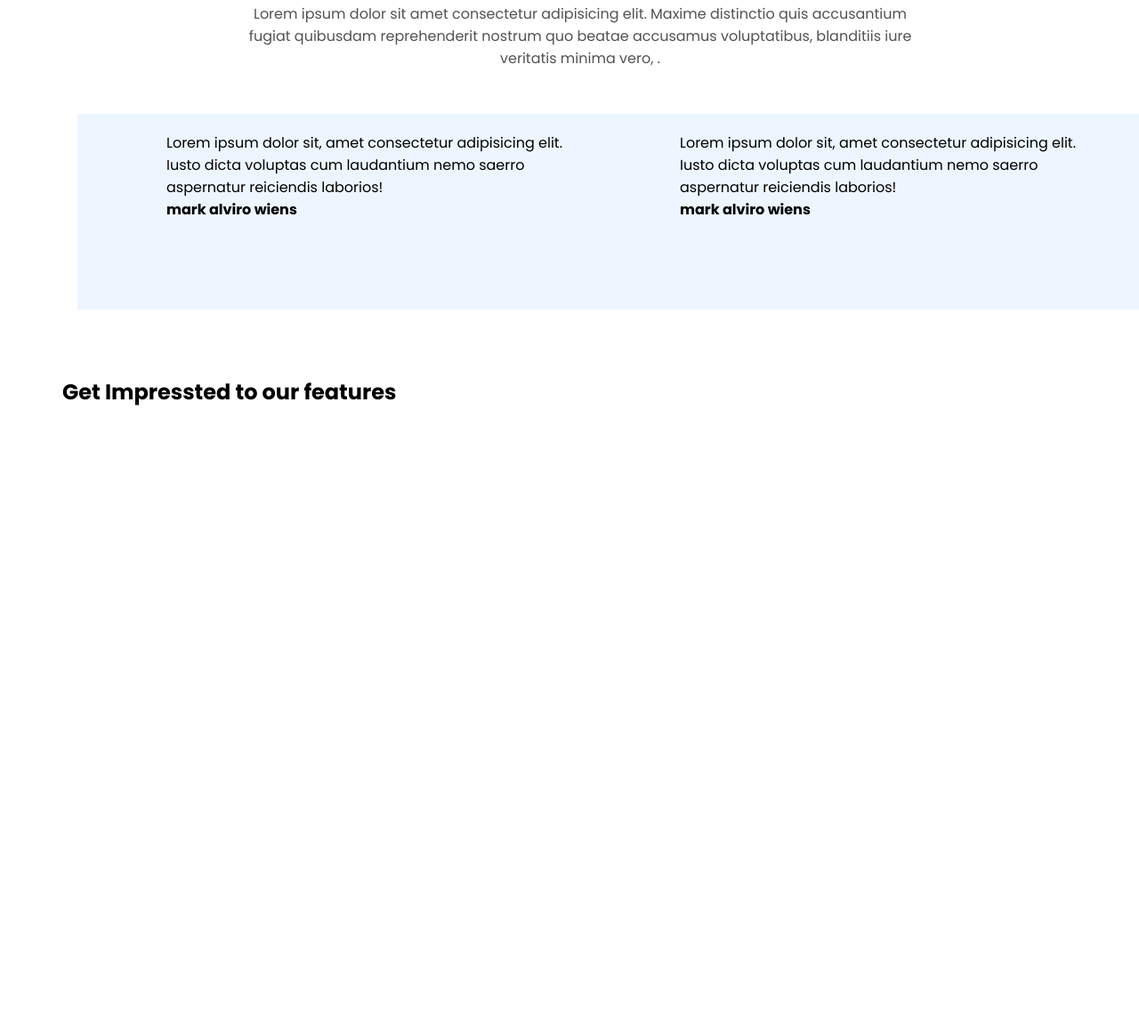
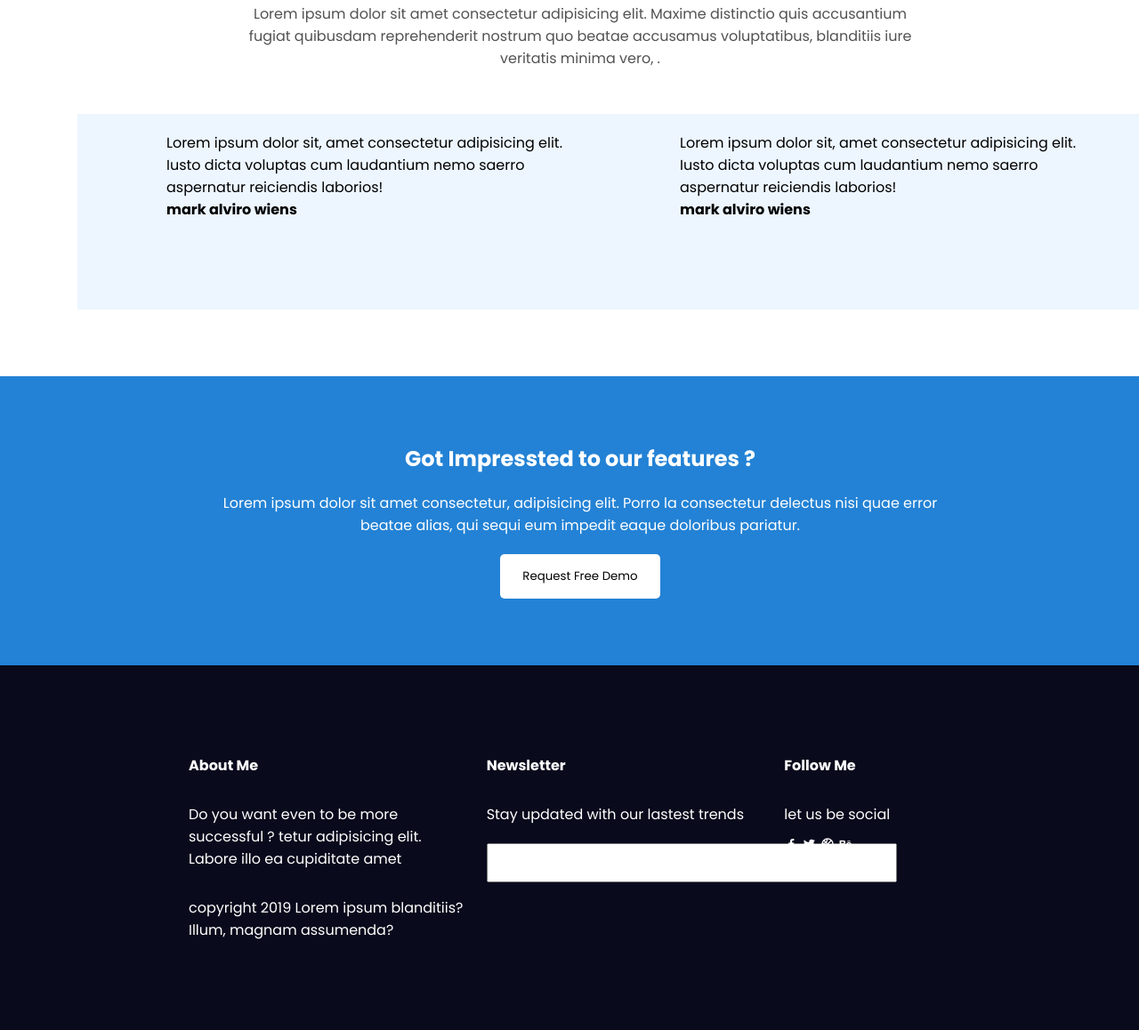
Before and after one commit to hoseintanavar/task, a plain HTML site: page index.html in a window 1280 px wide. Shown: the part 3197-4355 px from the top of the page at 89% size. Before the commit the page ends 3655 px from the top, so only its background shows below. Drawn offline with nearby package versions, Linux system fonts and the light colour scheme.

Commit message:
update endless

```diff
--- a/index.html
+++ b/index.html
@@ -118,7 +118,7 @@
             Get Started Now
           </button>
         </div>
-        <div class="col-6">
+        <div class="col-md-6 col-sm-12">
           <img src="assets/images/home-left-1.png " alt="" class="home-left-1">
         </div>
       </div>
@@ -138,7 +138,7 @@
     <div class="fivesection">
       <div class="container">
         <div class="row">
-          <div class="col-6">
+          <div class="col-md-6 col-sm-12">
             <h2 class="h2Thirdsection"> are made a lweife that will change you</h2>
             <h4>
               Lorem ipsum dolor sit, amet consectetur adipisicing elit. Architecto natus assumenda quisquam reiciendis
@@ -149,7 +149,7 @@
               Get Started Now
             </button>
           </div>
-          <div class="col-6">
+          <div class="col-md-6 col-sm-12">
             <img src="assets/images/home-left-1.png " alt="" class="home-left-1">
           </div>
         </div>
@@ -168,7 +168,7 @@
           <p>Lorem ipsum dolor sit amet consectetur adipisicing elit. Maxime distinctio quis accusantium fugiat
             quibusdam reprehenderit nostrum quo beatae accusamus voluptatibus, blanditiis iure veritatis minima vero,
             .</p>
-          <div class="col-6">
+          <div class="col-md-6 col-sm-12">
             <div class="sixSectionCol">Lorem ipsum dolor sit, amet consectetur adipisicing elit. Iusto dicta voluptas
               cum laudantium nemo saerro aspernatur reiciendis
               laborios! <div class="mark">
@@ -177,8 +177,7 @@
             </div>
 
           </div>
-          <div class="col-6">
-
+          <div class="col-md-6 col-sm-12">
             <div class="sixSectionCol">Lorem ipsum dolor sit, amet consectetur adipisicing elit. Iusto dicta voluptas
               cum laudantium nemo saerro aspernatur reiciendis
               laborios! <div class="mark">
@@ -196,7 +195,46 @@
     <div class="sevenSection">
       <div class="container">
         <div class="row">
-          <h2>Get Impressted to our features</h2>
+          <h2>Got Impressted to our features ?</h2>
+          <p>Lorem ipsum dolor sit amet consectetur, adipisicing elit. Porro la
+            consectetur delectus nisi quae error beatae alias, qui sequi eum impedit eaque doloribus
+            pariatur.</p>
+        </div>
+        <div class="buttonSevenSection">
+          <button>Request Free Demo</button>
+        </div>
+      </div>
+    </div>
+  </section>
+  <!-- section 8 -->
+  <section>
+    <div class="eightSection">
+      <div class="container">
+        <div class="row">
+          <div class="col-md-4 col-sm-12">
+            <h4>About Me</h4>
+            <p class="aboutP">Do you want even to be more successful ? tetur
+              adipisicing elit. Labore
+              illo ea cupiditate amet </p>
+            <p>copyright 2019 Lorem ipsum blanditiis? Illum, magnam assumenda?</p>
+          </div>
+          <div class="col-md-4 col-sm-12">
+            <h4>Newsletter</h4>
+            <p>
+              Stay updated with our lastest trends
+            </p>
+            <input type="text">
+          </div>
+          <div class="col-md-4 col-sm-12">
+            <h4>Follow Me</h4>
+            <p> let us be social </p>
+            <div class="icone">
+              <i class='bx bxl-facebook'></i>
+              <i class='bx bxl-twitter'></i>
+              <i class='bx bx-basketball'></i>
+              <i class='bx bxl-behance'></i>
+            </div>
+          </div>
         </div>
       </div>
     </div>
--- a/styles/style.css
+++ b/styles/style.css
@@ -1,4 +1,5 @@
 @import url("https://fonts.googleapis.com/css2?family=Poppins:wght@300;400;700&display=swap");
+
 /* global css */
 * {
   margin: 0;
@@ -6,11 +7,7 @@
   font-family: poppins;
 }
 
-button {
-cursor: pointer !important
-
-
-}
+/* header */
 header {
   background-color: #4eadff;
 }
@@ -86,6 +83,7 @@ nav button {
   margin: 150px 0;
 }
 
+/*  section 2 */
 .howitworks {
   padding: 100px 0;
 }
@@ -132,7 +130,7 @@ nav button {
   color: #525252;
 }
 
-/* Third Section */
+/* Section 3 */
 .thirdSection {
   background-color: #edf6ff;
   height: 350px;
@@ -149,6 +147,7 @@ nav button {
   align-items: center;
   justify-content: space-between;
 }
+
 .buttonsContainer button {
   cursor: pointer;
   width: 20%;
@@ -182,10 +181,11 @@ nav button {
   margin-top: 25px;
 }
 
+/* section 4 */
 .forthSection {
   text-align: center;
   padding: 50px 0;
-  background-color:white;
+  background-color: white;
 }
 
 .forthSection h2 {
@@ -201,12 +201,13 @@ nav button {
   margin-top: 25px;
 }
 
+/* section 5 */
 .fivesection {
   padding: 100px;
-  background-color:  #edf6ff
-
+  background-color: #edf6ff
 }
 
+/* section 6 */
 .sixSection {
   text-align: center;
   padding: 75px;
@@ -226,8 +227,62 @@ nav button {
   margin-top: 50px;
   padding: 20px 50px 100px 100px;
   background-color: #edf6ff;
-  text-align:left ;
+  text-align: left;
 }
+
+/* section 7 */
+
+.sevenSection {
+  color: white;
+  text-align: center;
+  padding: 75px;
+  background-color: #2382d5;
+}
+
+.sevenSection p {
+  padding: 20px 150px;
+}
+
+.sevenSection button {
+  padding: 15px 25px;
+  background-color: white;
+  color: black;
+  border: none;
+  border-radius: 5px;
+}
+
+/* section 8 */
+
+.eightSection {
+  background-color: #090a1c;
+  color: white;
+  text-align: center;
+  padding: 100px 100px 100px 200px;
+}
+
+.eightSection h4 {
+  margin-bottom: 30px;
+  text-align: left;
+
+}
+
+.eightSection p {
+  text-align: left;
+}
+.aboutP {
+  margin-bottom: 30px;
+}
+
+.eightSection input {
+  padding: 10px 100px;
+  margin-top: 20px;
+}
+
+.icone {
+  text-align: left;
+  margin-top: 10px;
+}
+
 
 @media only screen and (max-width: 768px) {
   .howitworks .sectionSubtitle {
@@ -239,4 +294,6 @@ nav button {
   .iconBox {
     margin-bottom: 25px;
   }
+
+
 }
```
